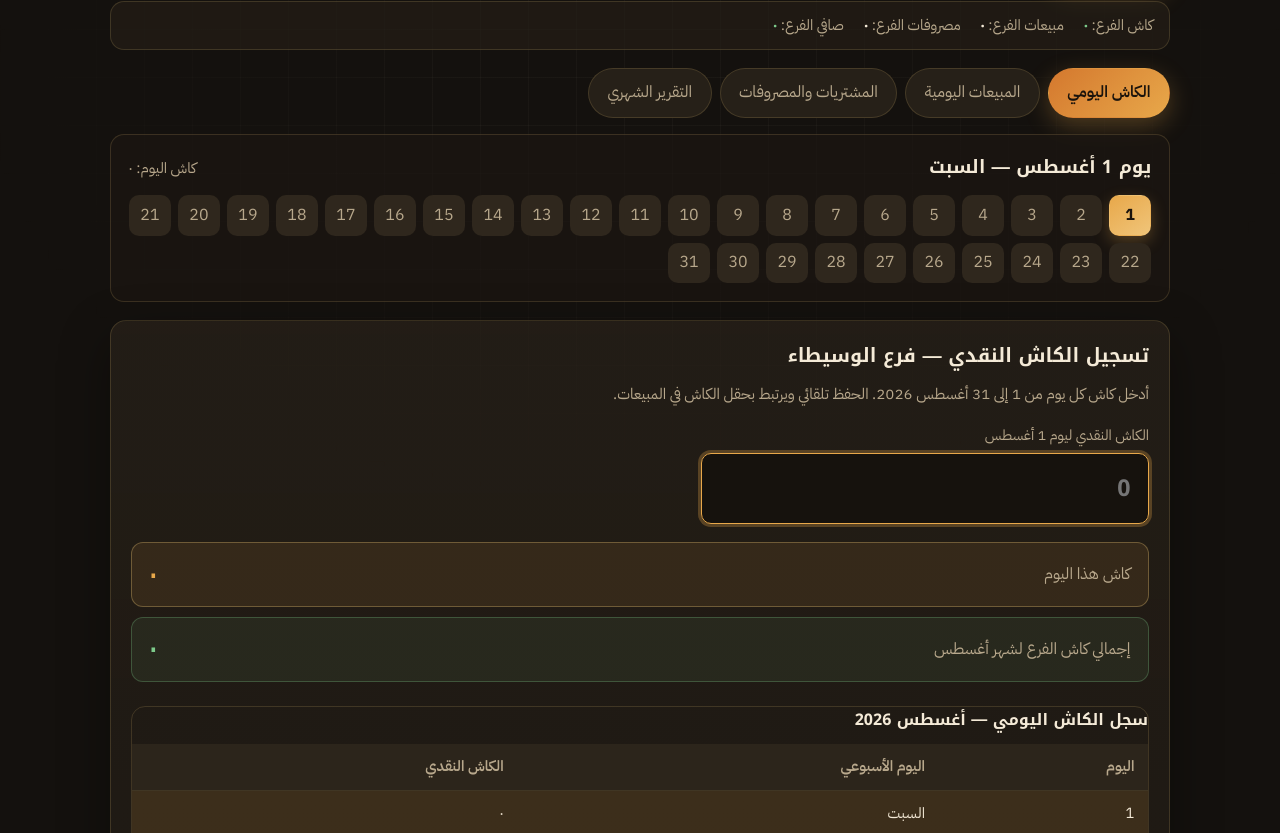
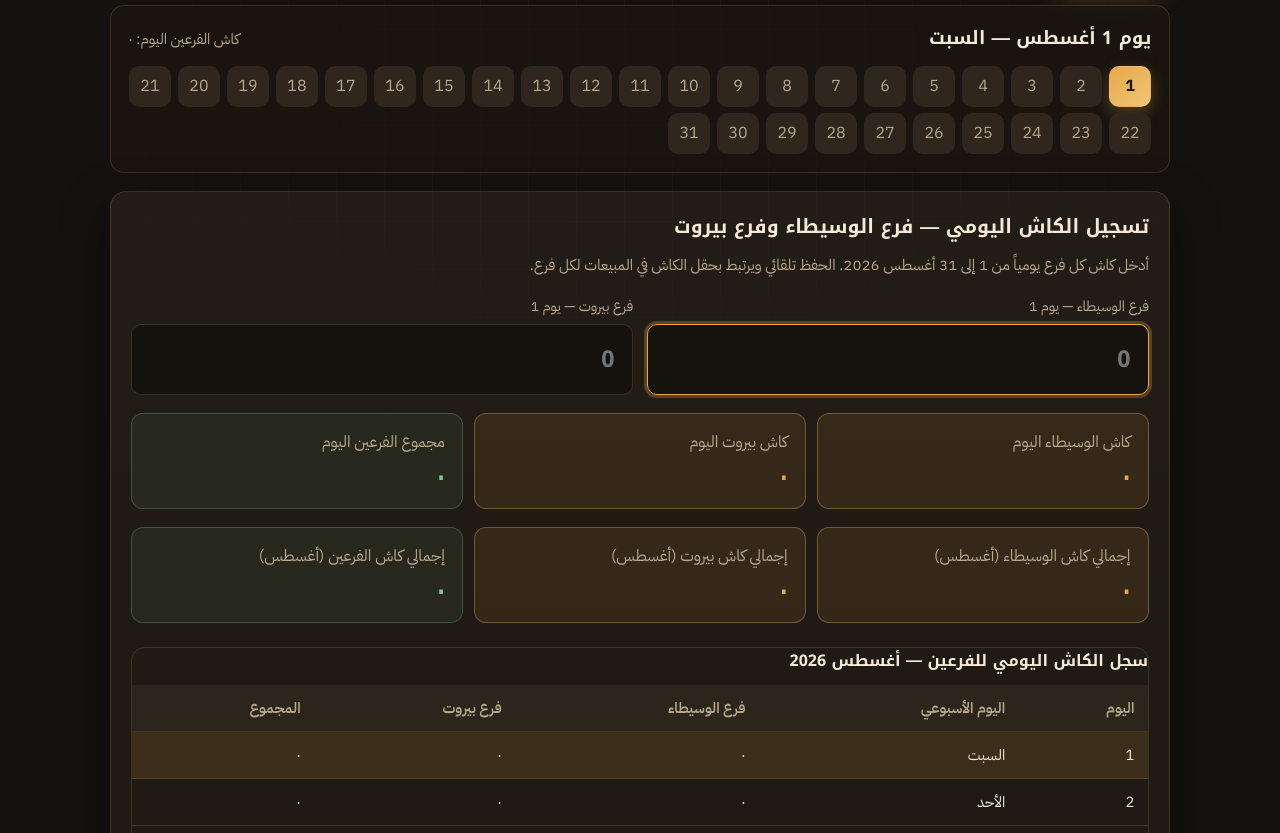
Before and after one commit to CabaFar/Fars, a React (Vite) app: page / in a window 1280 px wide. Shown: the part 307-1140 px from the top of the page. Built offline with nearby package versions, Linux system fonts and the light colour scheme.

Commit message:
Show both branches side-by-side on daily cash page
Cash entry now records Wasita and Beirut together per day, with
separate monthly columns and totals for each branch.

Co-authored-by: CabaFar <CabaFar@users.noreply.github.com>

```diff
--- a/src/App.tsx
+++ b/src/App.tsx
@@ -37,7 +37,6 @@ function App() {
   const branchData = data[branch]
   const sales = branchData.sales[key] ?? emptySales()
   const expenses = branchData.expenses[key] ?? emptyExpenses()
-  const dayCash = sales.cash || 0
 
   useEffect(() => {
     saveData(data)
@@ -46,20 +45,24 @@ function App() {
     return () => window.clearTimeout(t)
   }, [data])
 
-  const updateSales = (field: SalesKey, value: number) => {
+  const updateSalesFor = (branchId: BranchId, field: SalesKey, value: number) => {
     setData((prev) => ({
       ...prev,
-      [branch]: {
-        ...prev[branch],
+      [branchId]: {
+        ...prev[branchId],
         sales: {
-          ...prev[branch].sales,
+          ...prev[branchId].sales,
           [key]: {
-            ...(prev[branch].sales[key] ?? emptySales()),
+            ...(prev[branchId].sales[key] ?? emptySales()),
             [field]: value,
           },
         },
       },
     }))
+  }
+
+  const updateSales = (field: SalesKey, value: number) => {
+    updateSalesFor(branch, field, value)
   }
 
   const updateExpense = (field: ExpenseKey, value: number) => {
@@ -100,14 +103,19 @@ function App() {
   const wasitaCashTotal = sumCashMonth(data.wasita)
   const beirutCashTotal = sumCashMonth(data.beirut)
   const grandCashTotal = wasitaCashTotal + beirutCashTotal
+  const wasitaDayCash = data.wasita.sales[key]?.cash || 0
+  const beirutDayCash = data.beirut.sales[key]?.cash || 0
+  const bothBranchesDayCash = wasitaDayCash + beirutDayCash
 
   const hasDayData = (day: number) => {
     const k = dateKey(day)
+    if (tab === 'cash') {
+      const wasitaCash = data.wasita.sales[k]?.cash || 0
+      const beirutCash = data.beirut.sales[k]?.cash || 0
+      return wasitaCash !== 0 || beirutCash !== 0
+    }
     const s = branchData.sales[k]
     const e = branchData.expenses[k]
-    if (tab === 'cash') {
-      return Boolean(s && s.cash !== 0)
-    }
     const salesFilled = s && Object.values(s).some((v) => v !== 0)
     const expFilled = e && Object.values(e).some((v) => v !== 0)
     return Boolean(salesFilled || expFilled)
@@ -115,7 +123,7 @@ function App() {
 
   const dayHeadHint =
     tab === 'cash'
-      ? `كاش اليوم: ${formatMoney(dayCash)}`
+      ? `كاش الفرعين اليوم: ${formatMoney(bothBranchesDayCash)}`
       : tab === 'sales'
         ? `إجمالي مبيعات اليوم: ${formatMoney(daySalesTotal)}`
         : `إجمالي مصروفات اليوم: ${formatMoney(dayExpenseTotal)}`
@@ -139,17 +147,17 @@ function App() {
       </header>
 
       <section className="kpi-row" aria-label="ملخص سريع">
+        <article className="kpi">
+          <span>كاش الوسيطاء</span>
+          <strong className="pos">{formatMoney(wasitaCashTotal)}</strong>
+        </article>
+        <article className="kpi">
+          <span>كاش بيروت</span>
+          <strong className="pos">{formatMoney(beirutCashTotal)}</strong>
+        </article>
         <article className="kpi accent">
           <span>إجمالي الكاش (الفرعين)</span>
           <strong className="pos">{formatMoney(grandCashTotal)}</strong>
-        </article>
-        <article className="kpi">
-          <span>إجمالي المبيعات</span>
-          <strong className="pos">{formatMoney(grand.totalSales)}</strong>
-        </article>
-        <article className="kpi">
-          <span>إجمالي المصروفات</span>
-          <strong className="neg">{formatMoney(grand.totalExpenses)}</strong>
         </article>
         <article className="kpi">
           <span>صافي الربح (الفرعين)</span>
@@ -159,6 +167,8 @@ function App() {
         </article>
       </section>
 
+      {tab !== 'cash' && (
+        <>
           <nav className="branch-switch" aria-label="اختيار الفرع">
             {BRANCHES.map((b) => (
               <button
@@ -189,6 +199,8 @@ function App() {
               </b>
             </span>
           </div>
+        </>
+      )}
 
       <nav className="tabs" aria-label="الأقسام">
         <button
@@ -254,46 +266,86 @@ function App() {
 
       {tab === 'cash' && (
         <section className="form-section cash-section">
-          <h3>تسجيل الكاش النقدي — {BRANCHES.find((b) => b.id === branch)?.name}</h3>
+          <h3>تسجيل الكاش اليومي — فرع الوسيطاء وفرع بيروت</h3>
           <p className="cash-lead">
-            أدخل كاش كل يوم من 1 إلى {totalDays} أغسطس {YEAR}. الحفظ تلقائي ويرتبط بحقل الكاش في
-            المبيعات.
+            أدخل كاش كل فرع يومياً من 1 إلى {totalDays} أغسطس {YEAR}. الحفظ تلقائي ويرتبط بحقل
+            الكاش في المبيعات لكل فرع.
           </p>
+
+          <div className="cash-branches">
             <label className="field cash-field">
-            <span>الكاش النقدي ليوم {selectedDay} أغسطس</span>
+              <span>فرع الوسيطاء — يوم {selectedDay}</span>
               <input
                 type="number"
                 inputMode="decimal"
                 step="0.01"
-              value={dayCash || ''}
+                value={wasitaDayCash || ''}
                 placeholder="0"
                 autoFocus
-              onChange={(e) => updateSales('cash', parseNum(e.target.value))}
+                onChange={(e) => updateSalesFor('wasita', 'cash', parseNum(e.target.value))}
               />
             </label>
+            <label className="field cash-field">
+              <span>فرع بيروت — يوم {selectedDay}</span>
+              <input
+                type="number"
+                inputMode="decimal"
+                step="0.01"
+                value={beirutDayCash || ''}
+                placeholder="0"
+                onChange={(e) => updateSalesFor('beirut', 'cash', parseNum(e.target.value))}
+              />
+            </label>
+          </div>
+
+          <div className="cash-day-totals">
             <div className="day-total-bar">
-            <span>كاش هذا اليوم</span>
-            <strong>{formatMoney(dayCash)}</strong>
+              <span>كاش الوسيطاء اليوم</span>
+              <strong>{formatMoney(wasitaDayCash)}</strong>
+            </div>
+            <div className="day-total-bar">
+              <span>كاش بيروت اليوم</span>
+              <strong>{formatMoney(beirutDayCash)}</strong>
             </div>
             <div className="day-total-bar cash-month-bar">
-            <span>إجمالي كاش الفرع لشهر أغسطس</span>
-            <strong>{formatMoney(branchCashTotal)}</strong>
+              <span>مجموع الفرعين اليوم</span>
+              <strong>{formatMoney(bothBranchesDayCash)}</strong>
+            </div>
+          </div>
+
+          <div className="cash-month-summary">
+            <div className="day-total-bar">
+              <span>إجمالي كاش الوسيطاء (أغسطس)</span>
+              <strong>{formatMoney(wasitaCashTotal)}</strong>
+            </div>
+            <div className="day-total-bar">
+              <span>إجمالي كاش بيروت (أغسطس)</span>
+              <strong>{formatMoney(beirutCashTotal)}</strong>
+            </div>
+            <div className="day-total-bar cash-month-bar">
+              <span>إجمالي كاش الفرعين (أغسطس)</span>
+              <strong>{formatMoney(grandCashTotal)}</strong>
+            </div>
           </div>
 
           <div className="month-table-wrap cash-table-wrap">
-            <h4>سجل الكاش اليومي — أغسطس {YEAR}</h4>
+            <h4>سجل الكاش اليومي للفرعين — أغسطس {YEAR}</h4>
             <table className="month-table">
               <thead>
                 <tr>
                   <th>اليوم</th>
                   <th>اليوم الأسبوعي</th>
-                  <th>الكاش النقدي</th>
+                  <th>فرع الوسيطاء</th>
+                  <th>فرع بيروت</th>
+                  <th>المجموع</th>
                 </tr>
               </thead>
               <tbody>
                 {Array.from({ length: totalDays }, (_, i) => i + 1).map((day) => {
                   const k = dateKey(day)
-                  const cash = branchData.sales[k]?.cash || 0
+                  const wasitaCash = data.wasita.sales[k]?.cash || 0
+                  const beirutCash = data.beirut.sales[k]?.cash || 0
+                  const dayTotal = wasitaCash + beirutCash
                   const wd = ARABIC_DAYS[new Date(YEAR, MONTH, day).getDay()]
                   return (
                     <tr
@@ -303,18 +355,18 @@ function App() {
                     >
                       <td>{day}</td>
                       <td>{wd}</td>
-                      <td className={cash > 0 ? 'pos' : ''}>{formatMoney(cash)}</td>
+                      <td className={wasitaCash > 0 ? 'pos' : ''}>{formatMoney(wasitaCash)}</td>
+                      <td className={beirutCash > 0 ? 'pos' : ''}>{formatMoney(beirutCash)}</td>
+                      <td className={dayTotal > 0 ? 'pos' : ''}>{formatMoney(dayTotal)}</td>
                     </tr>
                   )
                 })}
               </tbody>
               <tfoot>
                 <tr>
-                  <td colSpan={2}>مجموع كاش الفرع</td>
-                  <td>{formatMoney(branchCashTotal)}</td>
-                </tr>
-                <tr>
-                  <td colSpan={2}>مجموع كاش الفرعين</td>
+                  <td colSpan={2}>المجموع الشهري</td>
+                  <td>{formatMoney(wasitaCashTotal)}</td>
+                  <td>{formatMoney(beirutCashTotal)}</td>
                   <td>{formatMoney(grandCashTotal)}</td>
                 </tr>
               </tfoot>
--- a/src/index.css
+++ b/src/index.css
@@ -430,8 +430,10 @@ input {
   font-size: 0.95rem;
 }
 
-.cash-field {
-  max-width: 28rem;
+.cash-branches {
+  display: grid;
+  grid-template-columns: repeat(2, minmax(0, 1fr));
+  gap: 0.85rem;
 }
 
 .cash-field input {
@@ -441,8 +443,23 @@ input {
   padding: 1rem 1.1rem;
 }
 
+.cash-day-totals,
+.cash-month-summary {
+  display: grid;
+  grid-template-columns: repeat(3, minmax(0, 1fr));
+  gap: 0.65rem;
+  margin-top: 1.15rem;
+}
+
+.cash-day-totals .day-total-bar,
+.cash-month-summary .day-total-bar {
+  margin-top: 0;
+  flex-direction: column;
+  align-items: flex-start;
+  gap: 0.35rem;
+}
+
 .cash-month-bar {
-  margin-top: 0.65rem;
   background: rgba(125, 202, 138, 0.08);
   border-color: rgba(125, 202, 138, 0.28);
 }
@@ -569,6 +586,11 @@ input {
   .kpi-row {
     grid-template-columns: repeat(2, 1fr);
   }
+
+  .cash-day-totals,
+  .cash-month-summary {
+    grid-template-columns: 1fr;
+  }
 }
 
 @media (max-width: 860px) {
@@ -577,7 +599,8 @@ input {
     grid-template-columns: 1fr;
   }
 
-  .fields {
+  .fields,
+  .cash-branches {
     grid-template-columns: 1fr;
   }
 
```
Also changed, not shown: 1 other file (tests, documents, lock files or other folders). Lines whose indentation alone changed are shown as unchanged.
